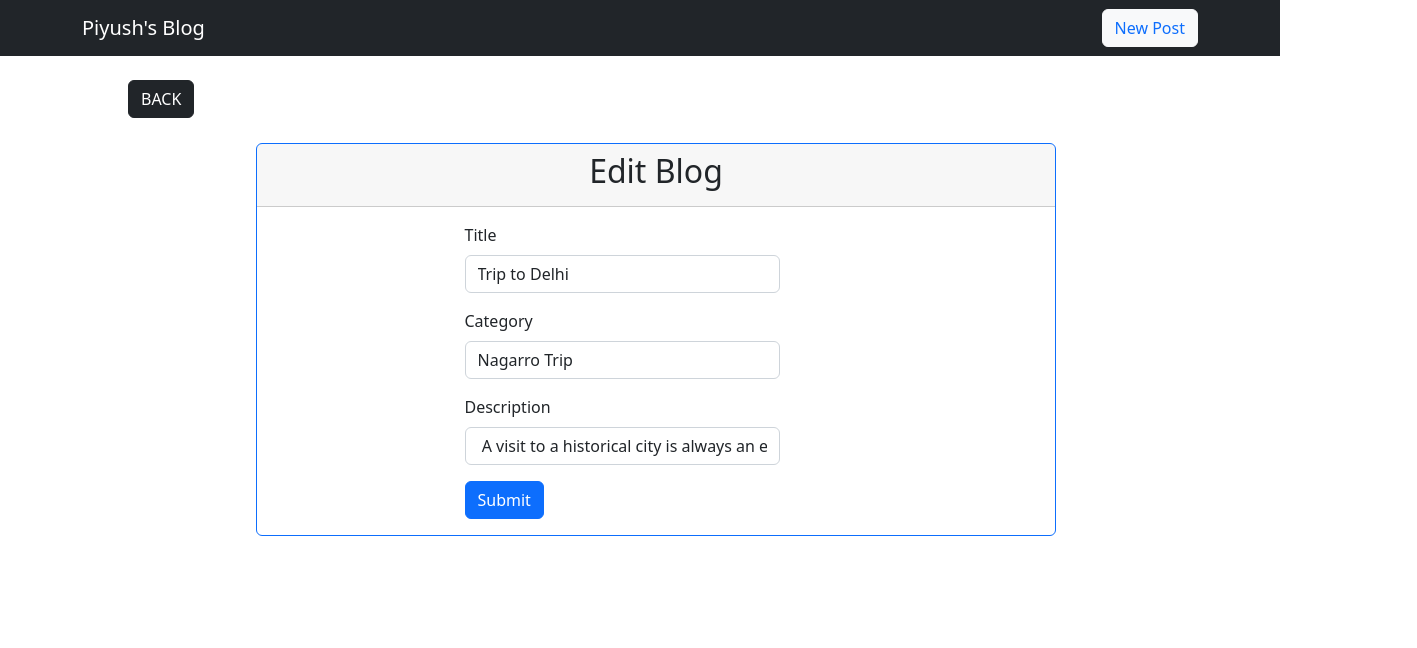
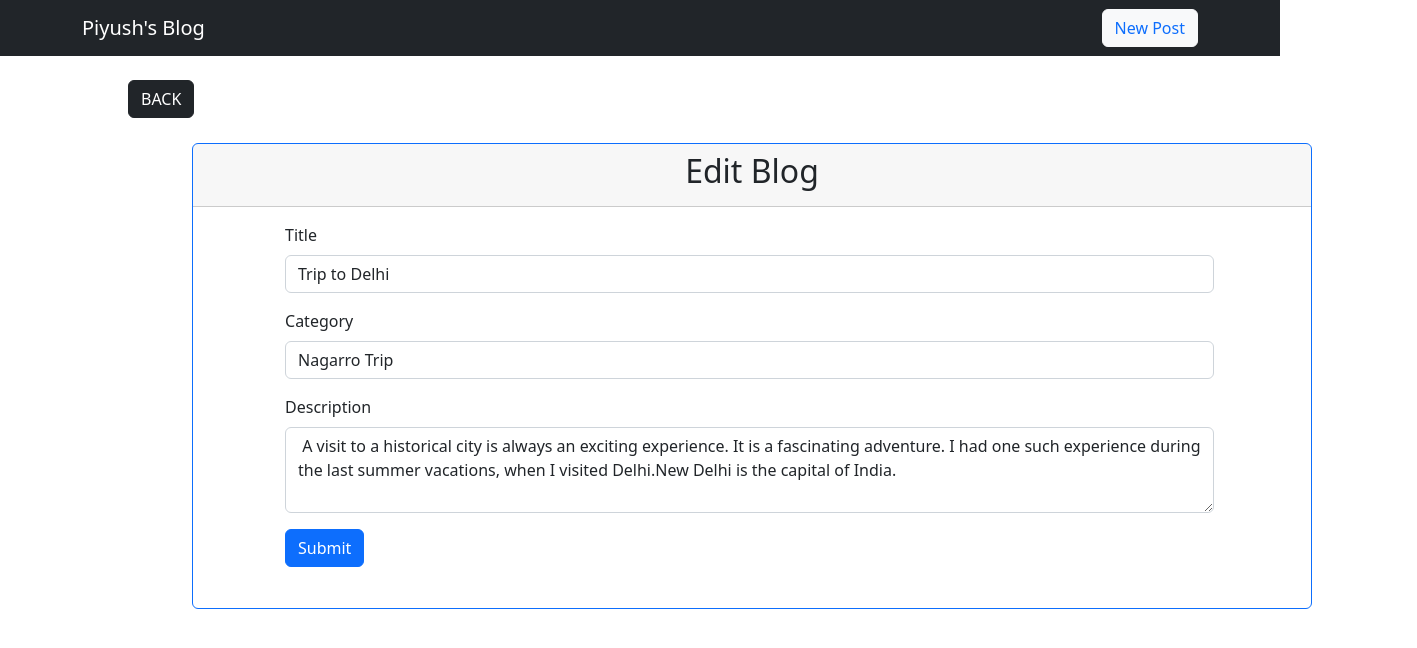
Before and after one commit to PiyushSharma99/BlogPostWebApp, a React (Create React App) app: page /edit-blog/1 in a window 1280 px wide. Shown: the top 648 px of the page, 1417 px wide, since content can reach past the window. Built offline with nearby package versions, Linux system fonts and the light colour scheme.

Commit message:
Improve form design

```diff
--- a/src/pages/EditBlog.js
+++ b/src/pages/EditBlog.js
@@ -63,13 +63,12 @@ const EditBlog = () => {
         // key={blogUnit.id}
         text={"dark"}
         style={{
-          width: "50rem",
+          width: "70rem",
           justifyContent: "center",
           position: "relative",
           top: "50%",
-          left: "20%",
+          left: "15%",
           marginBottom: "25px",
-
           className: "mb-2",
         }}
       >
@@ -86,7 +85,19 @@ const EditBlog = () => {
             bulk of the card's content.
             {blogUnit.description}
           </Card.Text> */}
-          <div className="mx-auto col-10 col-md-8 col-lg-6">
+          <div
+            className="mx-auto col-12 col-lg-12"
+            style={{
+              width: "70rem",
+              justifyContent: "center",
+              position: "relative",
+              top: "50%",
+              left: "7%",
+              marginBottom: "25px",
+
+              className: "mb-2",
+            }}
+          >
             <Form noValidate validated={validated} onSubmit={handleSubmit}>
               <Row className="mb-3">
                 <Form.Group as={Col} md="10" controlId="title">
@@ -127,6 +138,8 @@ const EditBlog = () => {
                 <Form.Group as={Col} md="10" controlId="description">
                   <Form.Label>Description</Form.Label>
                   <Form.Control
+                    as="textarea"
+                    rows={3}
                     type="text"
                     placeholder="Describe about your experience..."
                     defaultValue={description}
```
